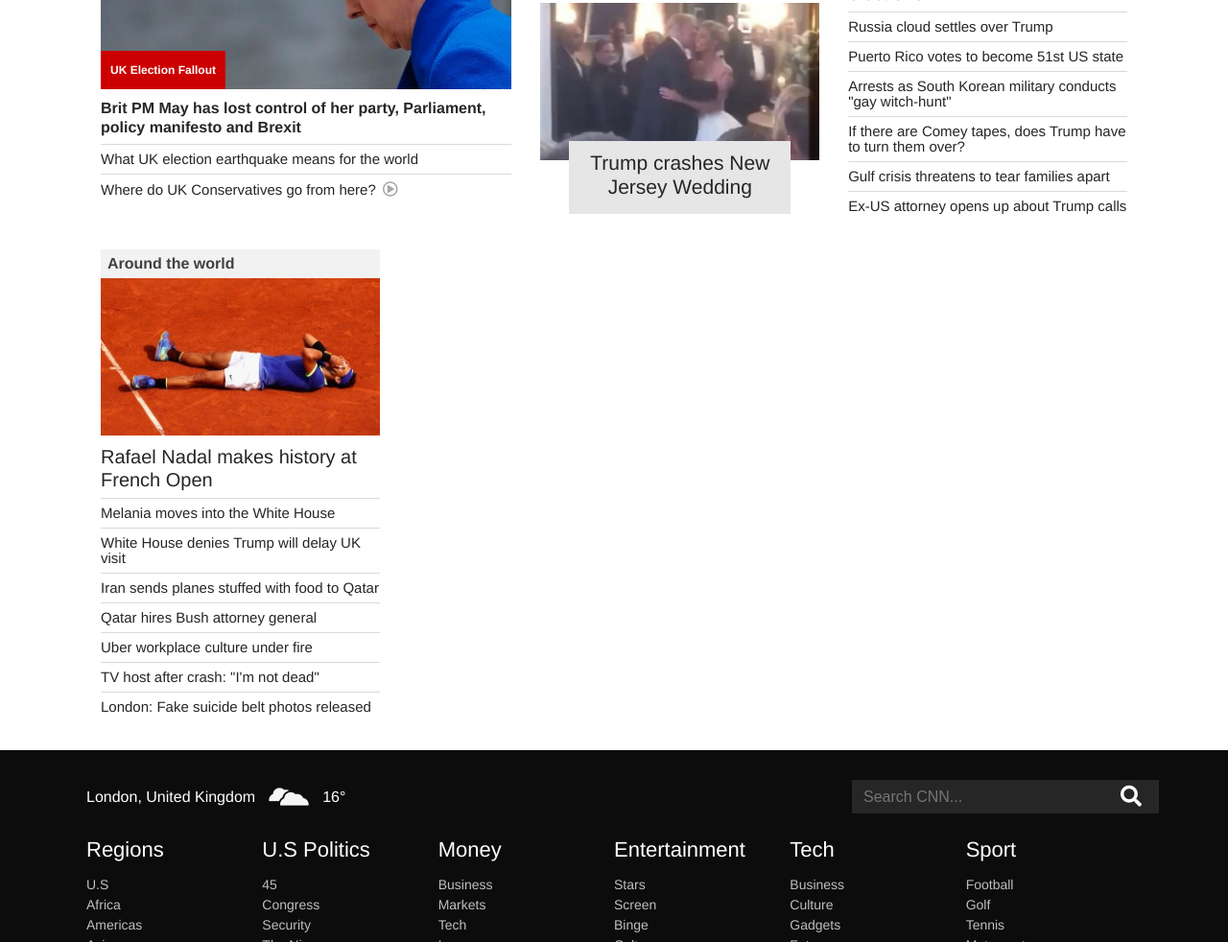
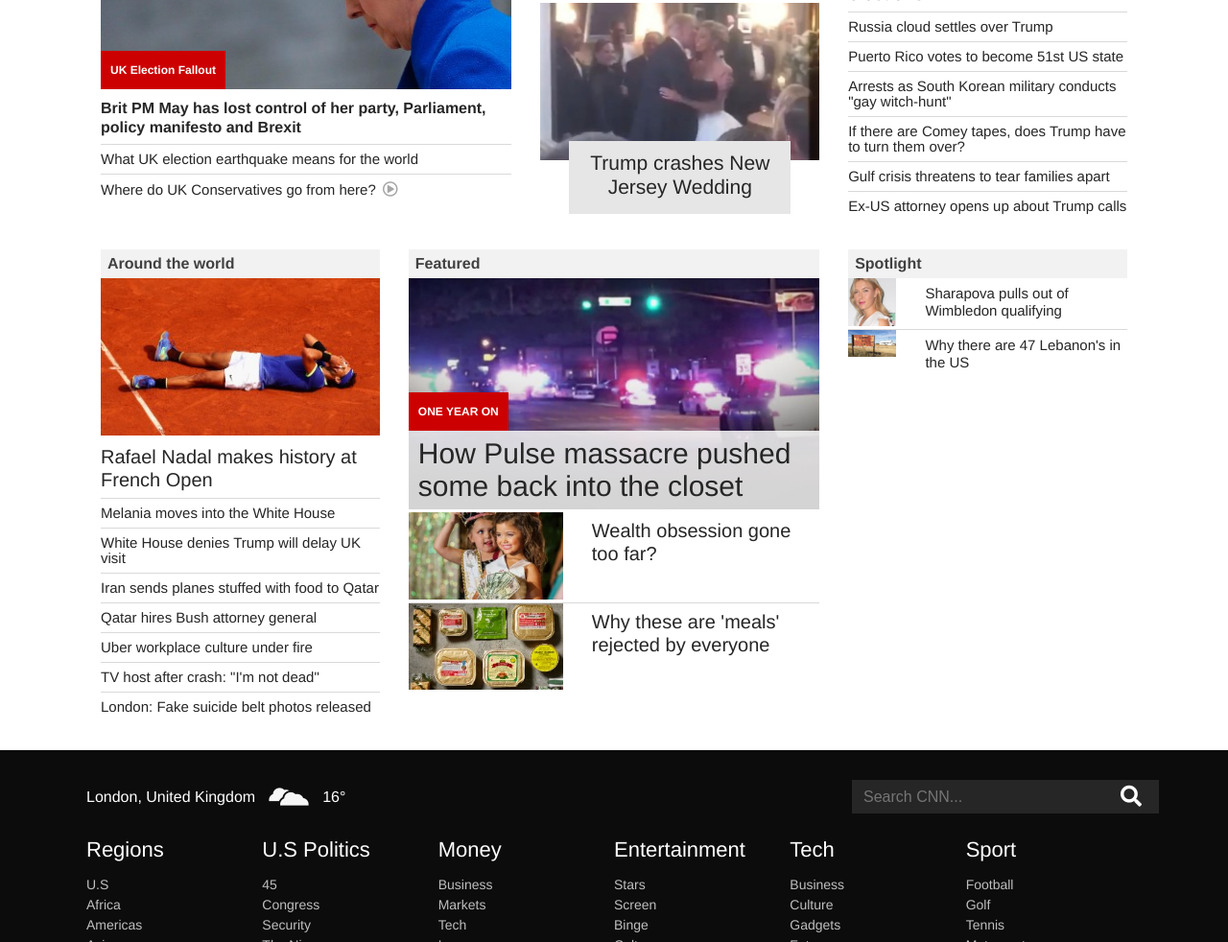
Before and after one commit to mokom/CNN_clone, a plain HTML site: page index.html in a window 1280 px wide. Shown: the part 356-1338 px from the top of the page at 96% size. Drawn offline with Linux system fonts and the light colour scheme.

Commit message:
Central section2 & styling

```diff
--- a/css/style.css
+++ b/css/style.css
@@ -377,6 +377,10 @@
     font-weight: bold;
     width: auto;
     padding: 0 10px;
+    position: absolute;
+    bottom: 100%;
+    left: 0; /* left aligned */
+    white-space: nowrap;
 }
 
 .image-block {
@@ -442,6 +446,31 @@
     font-weight: 300;
     line-height: 1.2;
 }
+
+.small-size {
+    font-size: 15px;
+    font-weight: 300;
+    line-height: 1.2;
+}
+
+.full-width-heading {
+    font-size: 30px;
+    font-weight: 300;
+    color: rgb(38,38,38);
+    line-height: 1.13;
+    background: rgba(250,250,250,0.85);
+    width: 100%;
+    padding: 7px 10px;
+}
+
+.no-margin {
+    margin: 0px;
+}
+
+.top-border {
+    border-top: 1px solid #d9d9d9;
+}
+
 
 /* ======================================== */
 /* FOOTER */
--- a/index.html
+++ b/index.html
@@ -340,8 +340,65 @@
                             </ul>
                         </article>
                     </div>
-                    <div class="col-5"></div>
-                    <div class="col"></div>
+                    <div class="col-5">
+                        <div class="category">
+                            Featured
+                        </div>
+                        <article class="no-margin">
+                            <div class="image-block">
+                                <img src="img/articles/article-6.jpg" alt="img">
+                                <div class="label-block">
+                                    <div class="image-label">ONE YEAR ON</div>
+                                    <h3 class="full-width-heading no-margin">How Pulse massacre pushed some back into the closet</h3>
+                                </div>
+                            </div>
+                        </article>
+                        <article class="no-margin">
+                            <div class="row">
+                                <div class="col-5">
+                                    <img src="img/articles/article-7.jpg" alt="img">
+                                </div>
+                                <div class="col-7">
+                                    <h3 class="middle-size">Wealth obsession gone too far?</h3>
+                                </div>
+                            </div>
+                        </article>
+                        <article class="top-border">
+                            <div class="row">
+                                <div class="col-5">
+                                    <img src="img/articles/article-8.jpg" alt="img">
+                                </div>
+                                <div class="col-7">
+                                    <h3 class="middle-size">Why these are 'meals' rejected by everyone</h3>
+                                </div>
+                            </div>
+                        </article>
+                    </div>
+                    <div class="col">
+                        <div class="category">
+                            Spotlight
+                        </div>
+                        <article class="no-margin">
+                            <div class="row">
+                                <div class="col-3">
+                                    <img src="img/articles/article-9.jpg" alt="img">
+                                </div>
+                                <div class="col-9">
+                                    <h3 class="small-size">Sharapova pulls out of Wimbledon qualifying</h3>
+                                </div>
+                            </div>
+                        </article>
+                        <article class="top-border">
+                            <div class="row">
+                                <div class="col-3">
+                                    <img src="img/articles/article-10.jpg" alt="img">
+                                </div>
+                                <div class="col-9">
+                                    <h3 class="small-size">Why there are 47 Lebanon's in the US</h3>
+                                </div>
+                            </div>
+                        </article>
+                    </div>
                 </section>
             </div>
         </div>
```
